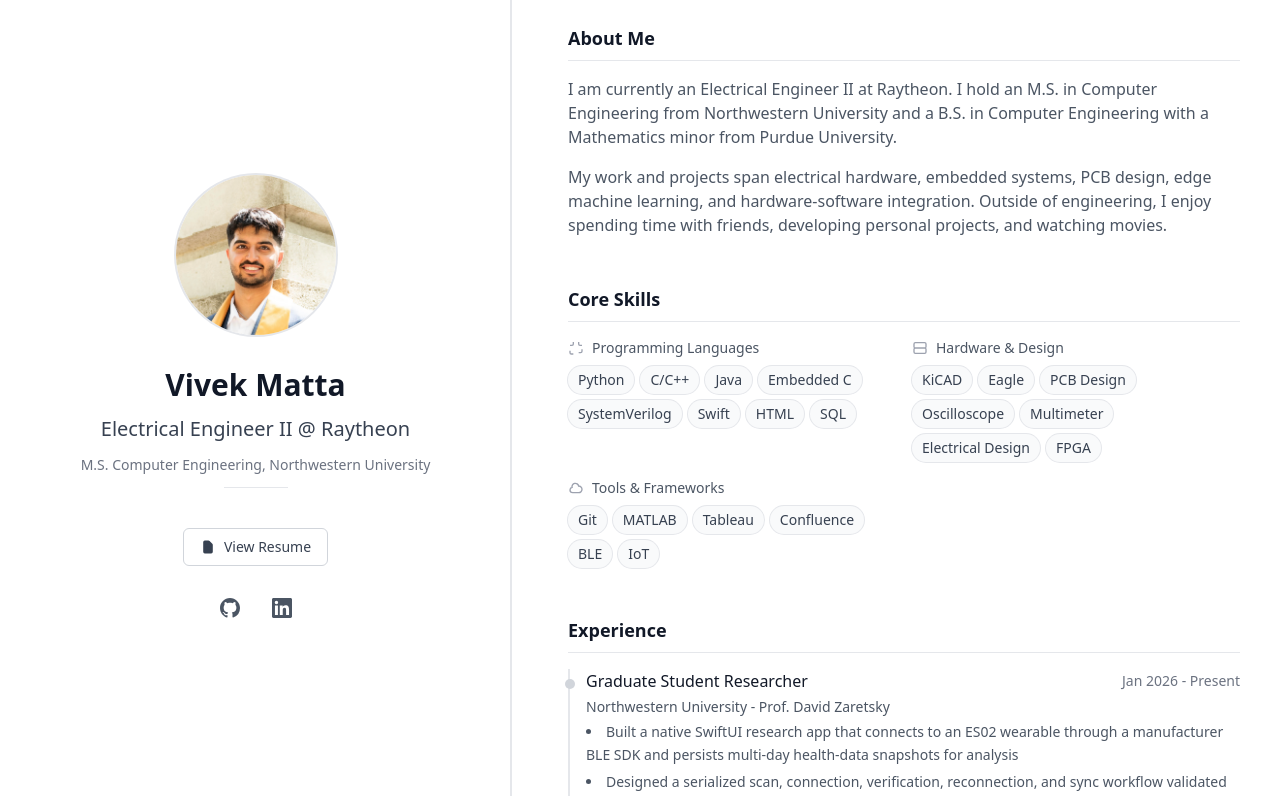
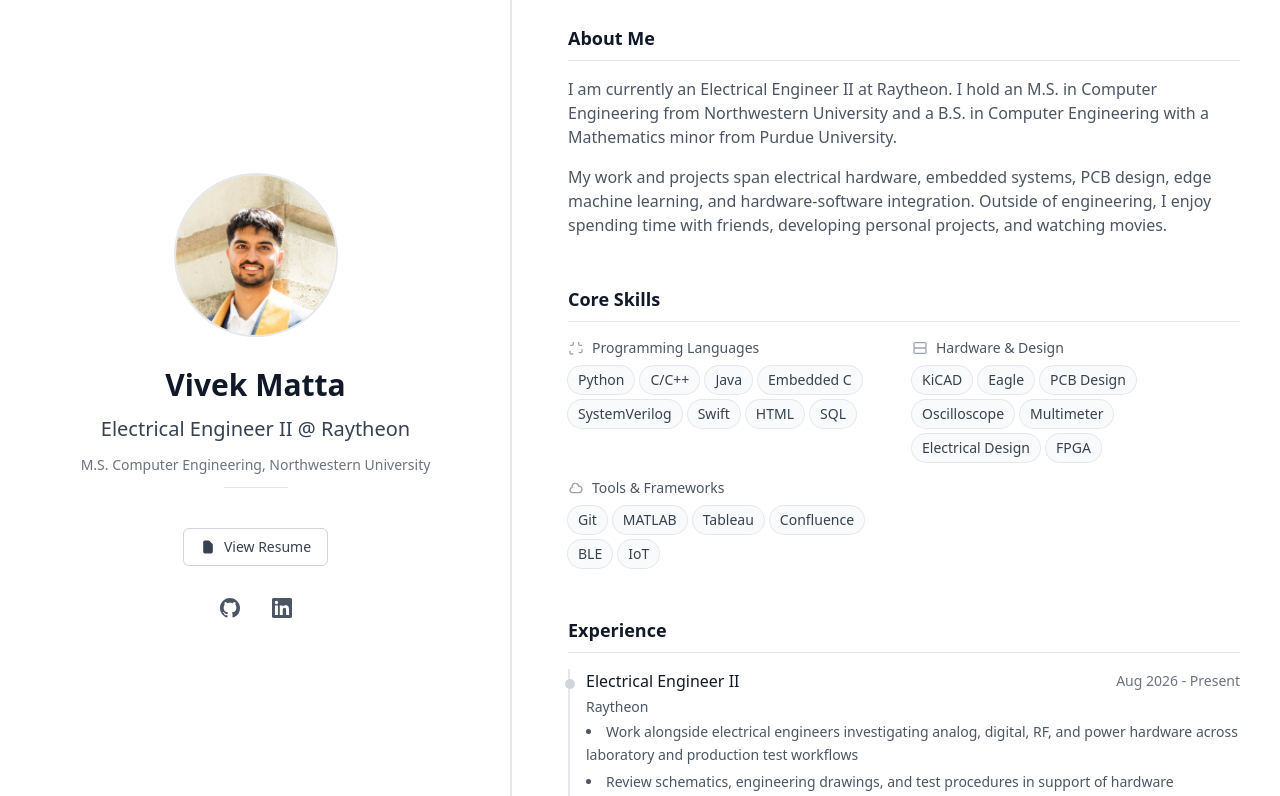
Before and after one commit to vivekmatta/vivekmatta.github.io, a Next.js app: page / in a window 1280 px wide. Shown: the top 796 px of the page. Built offline with nearby package versions, Linux system fonts and the light colour scheme.

Commit message:
Add Raytheon electrical engineer experience

```diff
--- a/app/components/ExperienceSection.tsx
+++ b/app/components/ExperienceSection.tsx
@@ -7,6 +7,15 @@ interface Experience {
 
 const ExperienceSection = () => {
 	const experiences: Experience[] = [
+		{
+			role: 'Electrical Engineer II',
+			company: 'Raytheon',
+			period: 'Aug 2026 - Present',
+			highlights: [
+				'Work alongside electrical engineers investigating analog, digital, RF, and power hardware across laboratory and production test workflows',
+				'Review schematics, engineering drawings, and test procedures in support of hardware investigations and laboratory activities',
+			],
+		},
 		{
 			role: 'Graduate Student Researcher',
 			company: 'Northwestern University - Prof. David Zaretsky',
```
